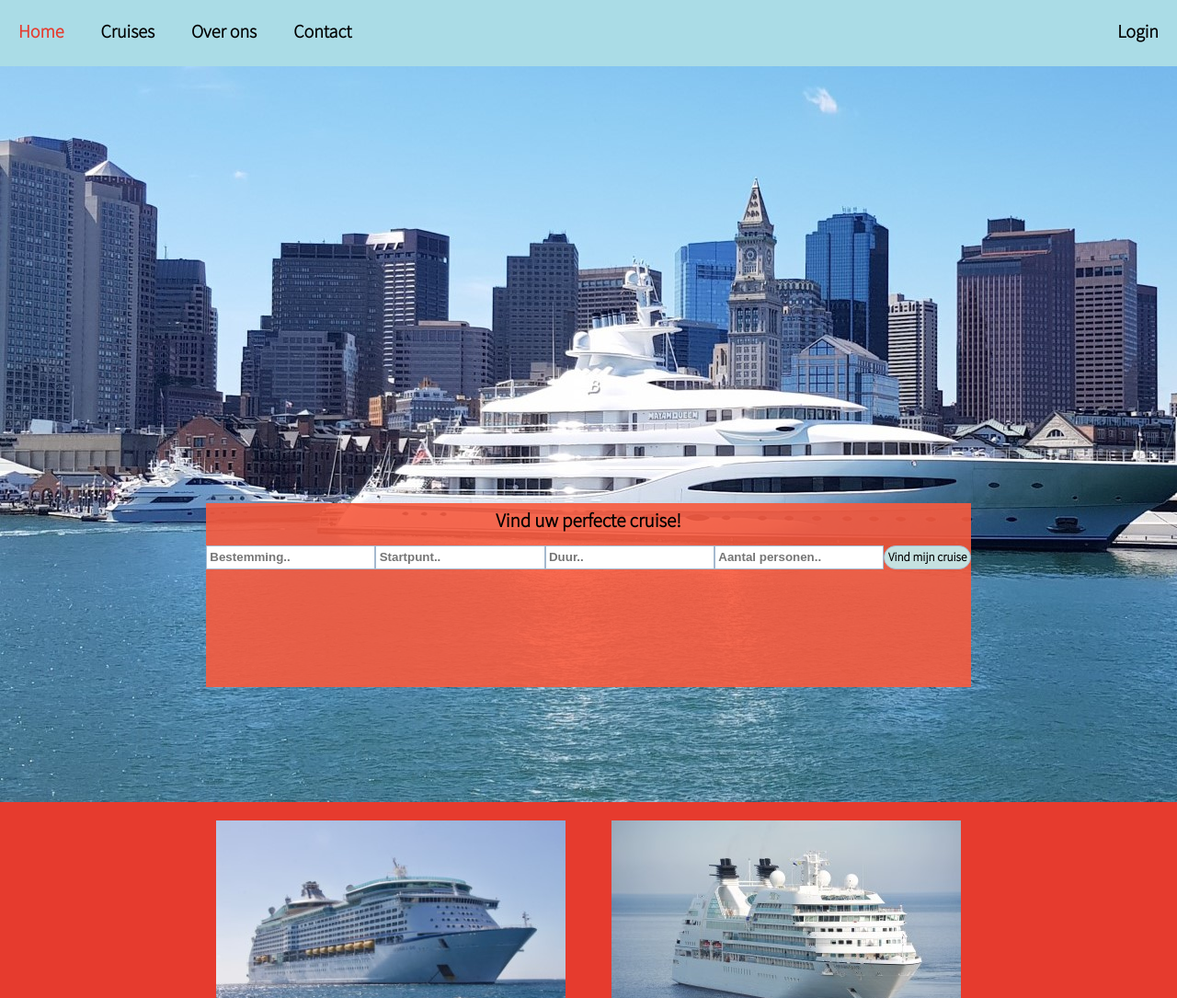
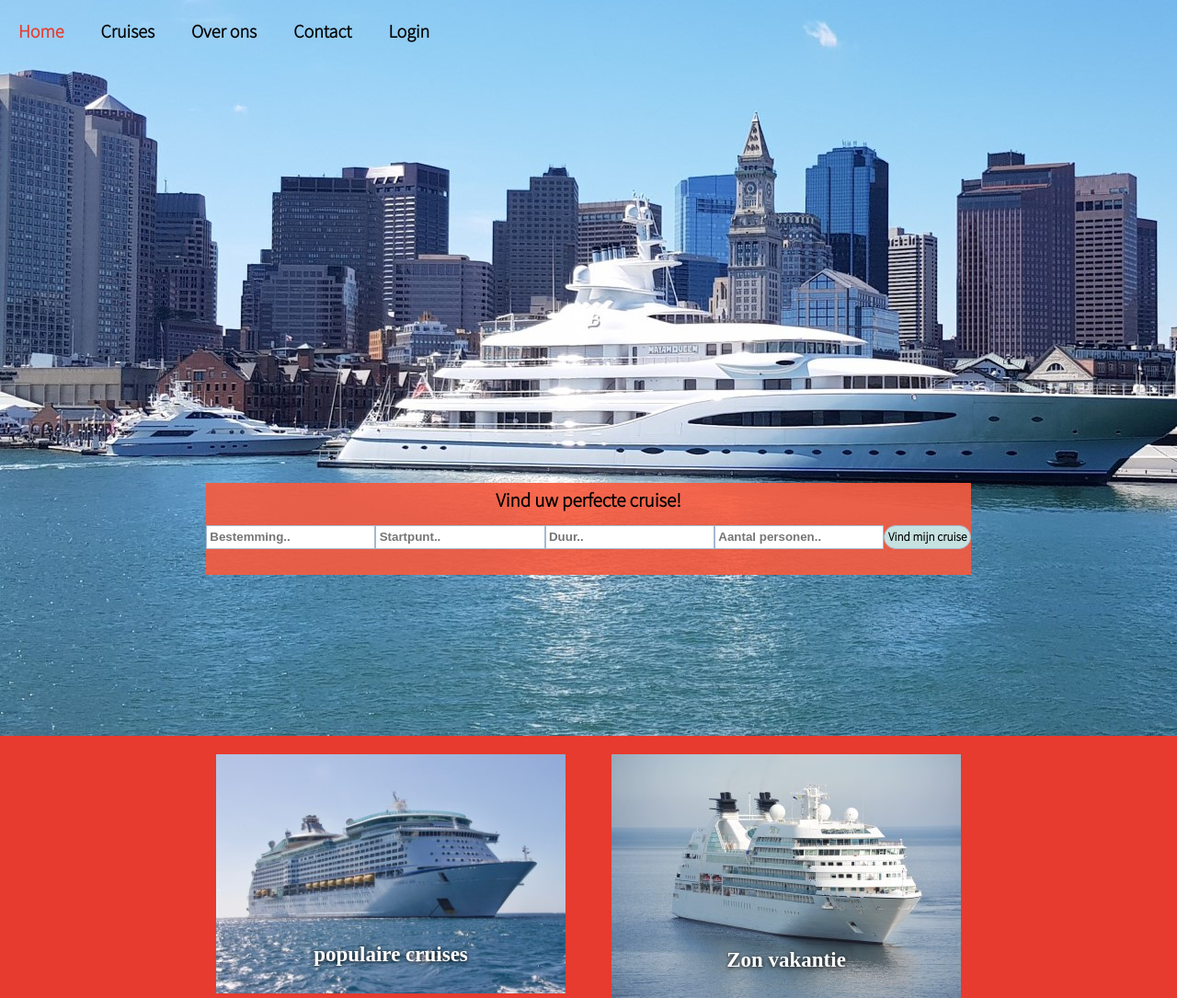
Before and after one commit to Tobias-W-S/CRUDP4Project, a PHP site: page / in a window 1280 px wide. Shown: the top 1085 px of the page at 92% size. Run offline with PHP 8.4, Linux system fonts and the light colour scheme.

Commit message:
Nav verbeterd

```diff
--- a/css/styles.css
+++ b/css/styles.css
@@ -18,7 +18,7 @@
 
 /*nav bar*/
 nav {
-  background-color: var(--tertairy);
+  position: absolute;
   height: 9vh;
   display: flex;
   justify-content: space-between;
@@ -59,7 +59,7 @@ nav a:hover {
 
 .background_landing .search_bar {
   width: 65%;
-  height: 200px;
+  height: 100px;
   background-color: var(--secundary05);
   margin-top: 350px;
 
```
